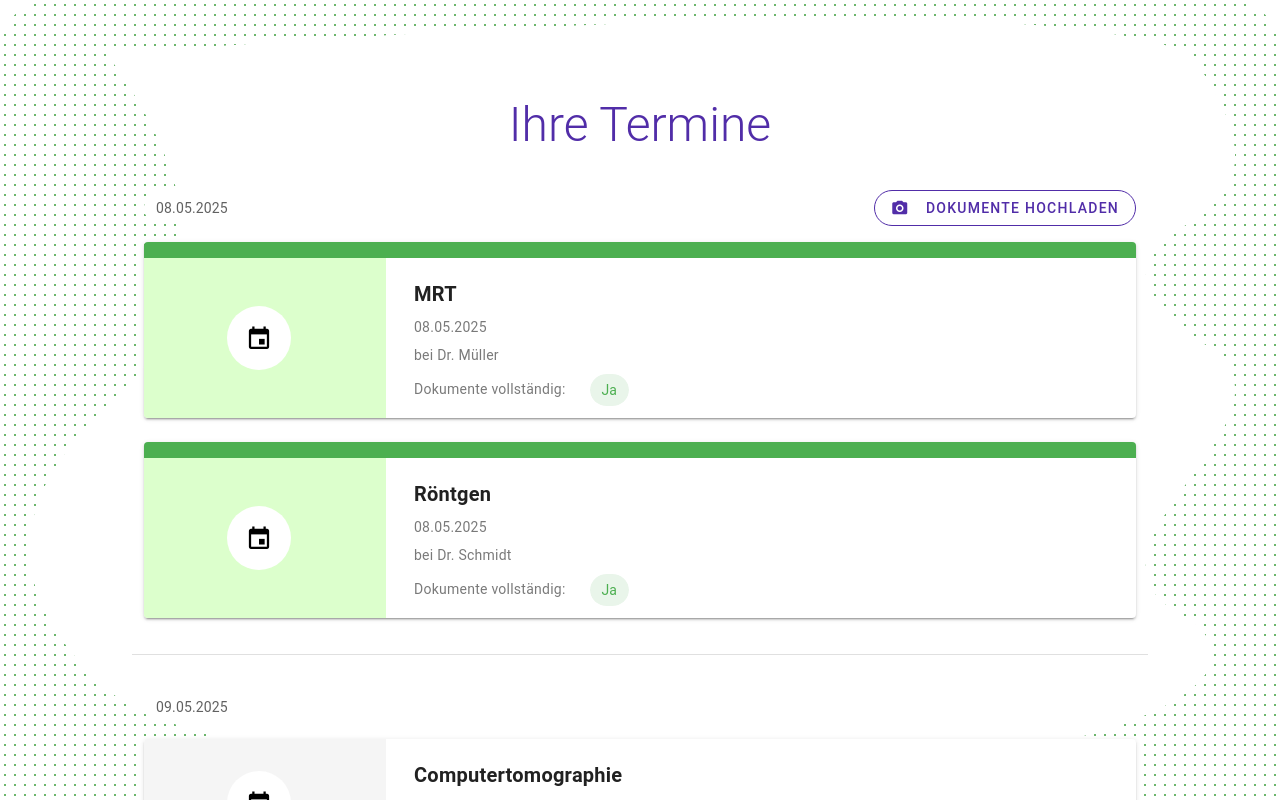
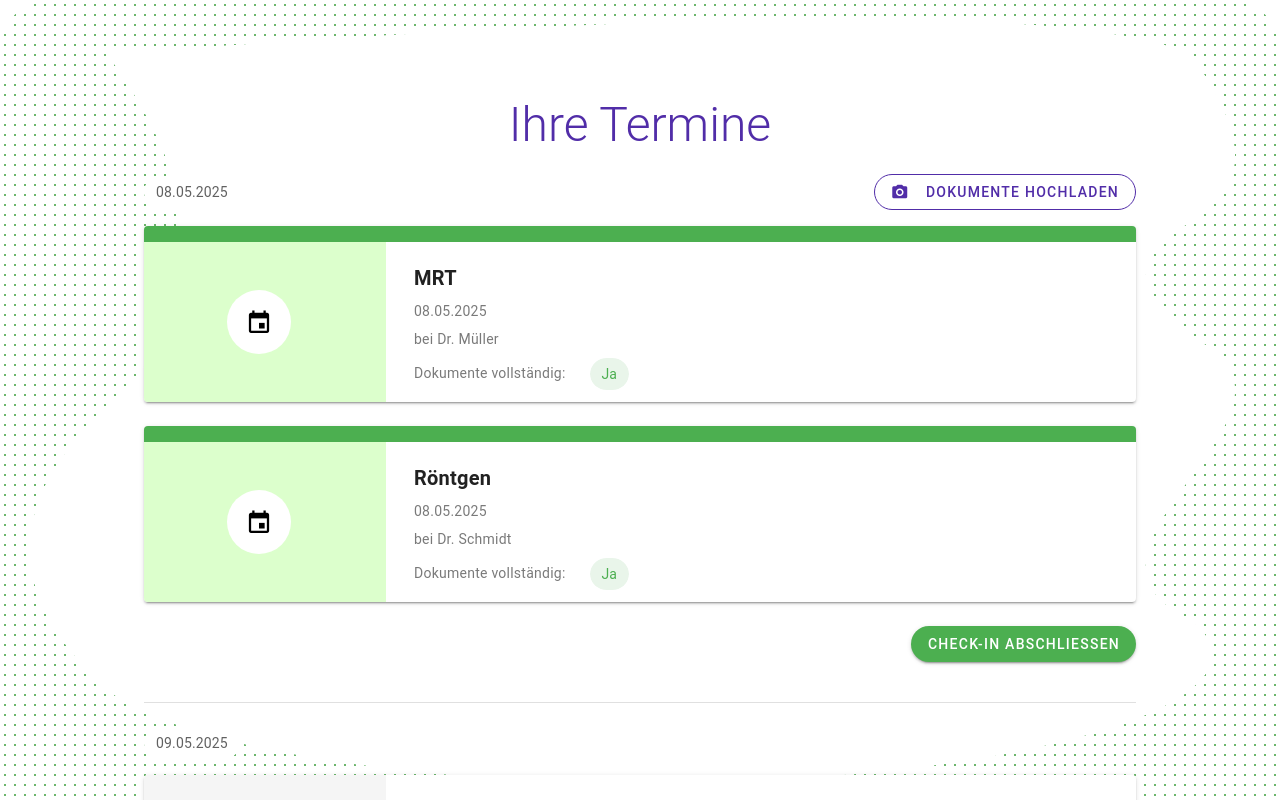
Before and after one commit to inform-me/self-check-in-prototype, a Vue app: page /appointments in a window 1280 px wide. Both pictures are taken after a click on the button 259 px from the left and 540 px from the top of the page. Built offline with nearby package versions, Linux system fonts and the light colour scheme.

Commit message:
added done page

```diff
--- a/src/router/index.ts
+++ b/src/router/index.ts
@@ -1,3 +1,4 @@
+import DonePage from '@/views/DonePage.vue'
 import GoToReception from '@/views/GoToReception.vue'
 import MyAppointments from '@/views/MyAppointments.vue'
 import UploadDocuments from '@/views/UploadDocuments.vue'
@@ -17,6 +18,7 @@ const router = createRouter({
     { path: '/go-to-reception', component: GoToReception },
     { path: '/appointments', component: MyAppointments },
     { path: '/upload-documents', component: UploadDocuments },
+    { path: '/done', component: DonePage },
   ],
 })
 
--- /dev/null
+++ b/src/views/DonePage.vue
@@ -0,0 +1,27 @@
+<script setup lang="ts">
+import floorplanImg from '@/assets/floorplan.png'
+
+import { useRouter } from 'vue-router'
+
+const router = useRouter()
+
+function navigateToHomePage() {
+  router.push('/')
+}
+</script>
+
+<template>
+  <v-container
+    class="d-flex flex-column justify-center align-center"
+    fluid
+    width="70vw"
+    @click="navigateToHomePage"
+  >
+    <div class="mt-16 font-weight-light text-h4 text-center text-deep-purple-darken-2 mb-10">
+      Vielen Dank, wir haben nun alle notwendigen Informationen und Unterlagen. Bitte nehmen Sie
+      direkt im MRT-Vorbereitungsraum Platz.
+    </div>
+
+    <v-img :src="floorplanImg" width="400px" />
+  </v-container>
+</template>
--- a/src/views/MyAppointments.vue
+++ b/src/views/MyAppointments.vue
@@ -2,6 +2,7 @@
 import CameraCapture from '@/components/CameraCapture.vue'
 import FillFormsDialog from '@/components/FillFormsDialog.vue'
 import ImageUploadedDialog from '@/components/ImageUploadedDialog.vue'
+import router from '@/router'
 import { computed, ref } from 'vue'
 
 const showCamera = ref(false)
@@ -77,8 +78,6 @@ function formatDate(date: Date): string {
 }
 
 function fillXrayForm() {
-  console.log('Filling X-ray form...')
-
   // Update the `isXrayFormFilled` value
   isXrayFormFilled.value = true
 
@@ -90,6 +89,10 @@ function fillXrayForm() {
   if (xrayAppointment) {
     xrayAppointment.documentsCompleted = true // Set the document as completed
   }
+}
+
+function navigateToDonePage() {
+  router.push('/done')
 }
 </script>
 
@@ -113,7 +116,7 @@ function fillXrayForm() {
         Ihre Termine
       </div>
 
-      <div v-for="(group, date) in groupedAppointments" :key="date" class="mt-10 w-100">
+      <div v-for="(group, date) in groupedAppointments" :key="date" class="mt-6 w-100">
         <h2 class="text-subtitle-1 text-black mb-4 d-flex align-center justify-space-between">
           <v-row>
             <v-col cols="12" sm="6" class="d-flex align-center order-last order-sm-first">
@@ -203,8 +206,20 @@ function fillXrayForm() {
               </v-row>
             </v-card>
           </v-col>
-          <v-divider class="mt-6 mb-2" v-if="isToday(date)" />
         </v-row>
+        <v-row v-if="isToday(date)">
+          <v-col cols="12" class="d-flex justify-center justify-sm-end">
+            <v-btn
+              v-if="group.every((appt) => appt.documentsCompleted)"
+              rounded
+              color="#4caf50"
+              @click="navigateToDonePage"
+            >
+              Check-in abschließen
+            </v-btn>
+          </v-col>
+        </v-row>
+        <v-divider class="mt-10" v-if="isToday(date)" />
       </div>
     </v-container>
   </div>
```
Also changed, not shown: src/assets/floorplan.png (added).
